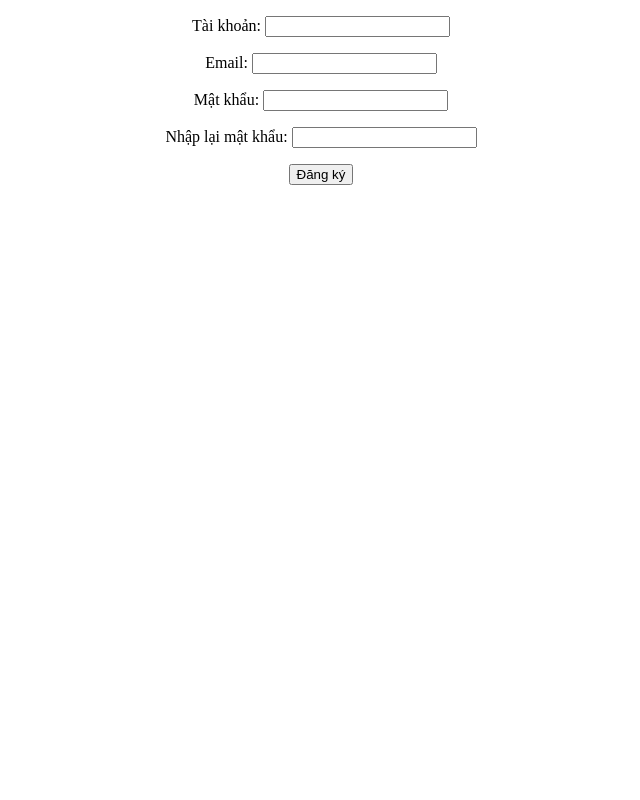
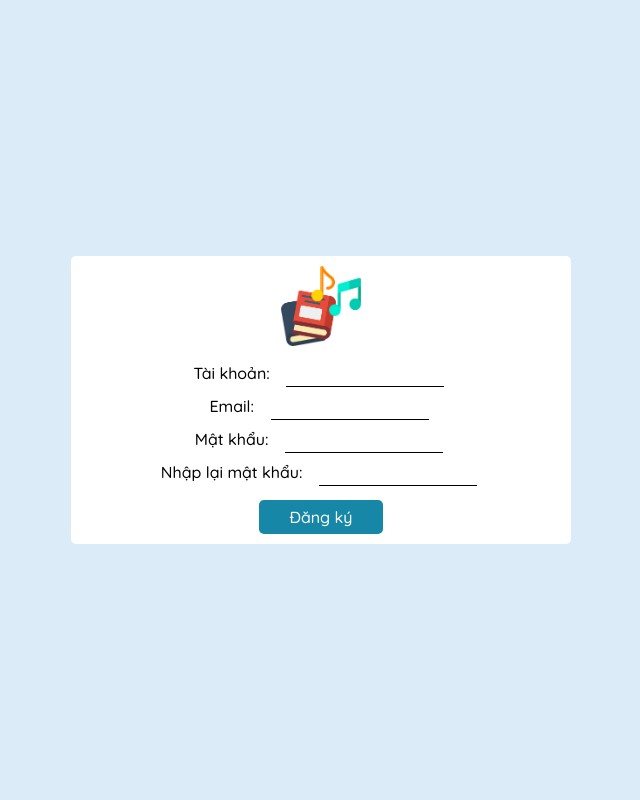
Before and after one commit to 19520629/Read-And-Chill, a Django app: page /register/ in a window 1280 px wide. Shown: the whole page, without its empty margins (319-959 px from the left). Run offline with Django 3.2, Linux system fonts and the light colour scheme.

Commit message:
css Register & Login

```diff
--- a/static/assets/css/main.css
+++ b/static/assets/css/main.css
@@ -1523,3 +1523,65 @@
     width: 0%;
     transition: width 0.1s linear;
 }
+
+.login-container {
+    position: fixed;
+    top: 0;
+    bottom: 0;
+    left: 0;
+    right: 0;
+    display: flex;
+    align-items: center;
+    justify-content: center;
+    background-color: #dbecf8;
+}
+
+.form-login {
+    background: #fff;
+    width: 500px;
+    min-height: 200px;
+    position: relative;
+    max-width: calc(100% - 32px);
+    animation: modalFadeIn 1s;
+    border-radius: 5px;
+    overflow: hidden;
+    display: flex;
+    flex-direction: column;
+    justify-content: center;
+    align-items: center;
+}
+
+.login-logo-img {
+    width: 80px;
+    height: 80px;
+    margin: 10px
+}
+
+.form-login label {
+    font-size: 1.6rem;
+    margin-right: 10px;
+    font-weight: 500;
+    line-height: 2.6rem;
+}
+
+.form-login input {
+    outline: none;
+    padding: 4px;
+    margin: 4px;
+    font-size: 1.4rem;
+    border: none;
+    border-bottom: 1px solid;
+}
+
+.login-btn {
+    font-size: 1.6rem!important;
+    background-color: #1687A7;
+    color: #fff;
+    font-weight: 500;
+    margin: 10px!important;
+    border: none!important;
+}
+
+.login-btn:hover {
+    opacity: 0.7;
+}
--- a/templates/dangki.html
+++ b/templates/dangki.html
@@ -1,18 +1,34 @@
+{% load static %}
 <!DOCTYPE html>
 <html lang="en">
 <head>
     <meta charset="UTF-8">
     <meta name="viewport" content="width=device-width, initial-scale=1.0">
     <meta http-equiv="X-UA-Compatible" content="ie=edge">
-    <title>Document</title>
+    <link rel="shortcut icon" type="image/x-icon" href="{% static '/assets/img/shortcut icon.png' %}">
+    <title>Register</title>
+    <link rel="stylesheet" href="{% static '/assets/fonts/fontawesome-free-5.15.4-web/css/all.min.css' %}">
+    <link rel="stylesheet" href="{% static '/assets/css/grid.css' %}">
+    <link rel="stylesheet" href="{% static '/assets/css/base.css' %}">
+    <link rel="stylesheet" href="{% static '/assets/css/main.css' %}">
+    <link rel="preconnect" href="https://fonts.googleapis.com">
+    <link rel="preconnect" href="https://fonts.gstatic.com" crossorigin>
+    <link href="https://fonts.googleapis.com/css2?family=Quicksand:wght@400;500;600;700&display=swap" rel="stylesheet">
+    <link rel="stylesheet" href="https://cdnjs.cloudflare.com/ajax/libs/normalize/8.0.1/normalize.min.css">
 </head>
 <body>
     <center>
-        <form action="." method="POST">
-            {% csrf_token %}
-            {{form.as_p}}
-            <input type="submit" value="Đăng ký"/>
-        </form>
+        <div class="login-container">
+            <form class="form-login" action="." method="POST">
+                <div class="login-logo">
+                    <img src="{% static '/assets/img/shortcut icon.png' %}" alt="" class="login-logo-img">
+                </div>
+                {% csrf_token %}
+                {{form.as_p}}
+                <input class='btn login-btn' type="submit" value="Đăng ký"/>
+            </form>
+        </div>
+
     </center>
 </body>
 </html>
```
Also changed, not shown: templates/login.html (+20 -2 lines).
